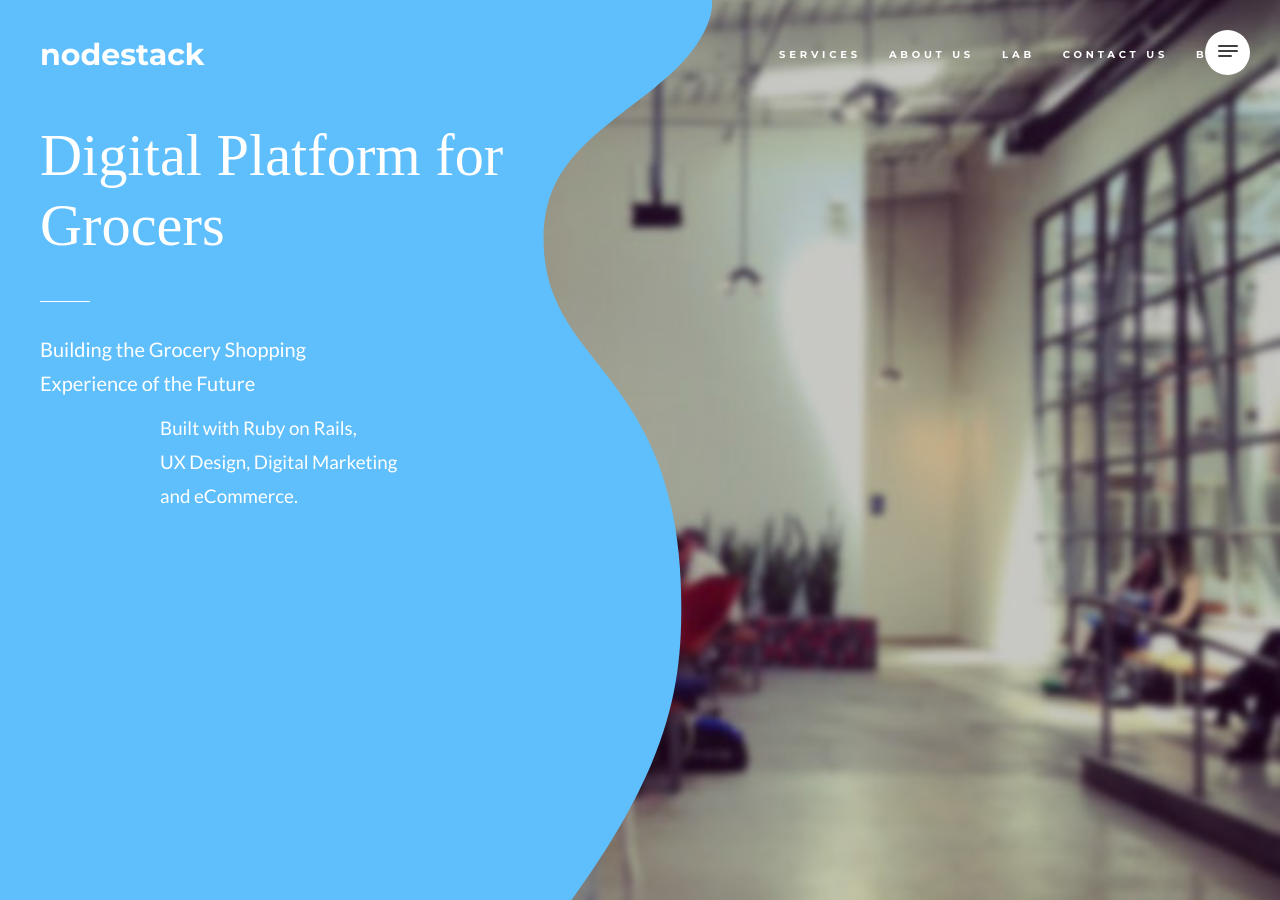
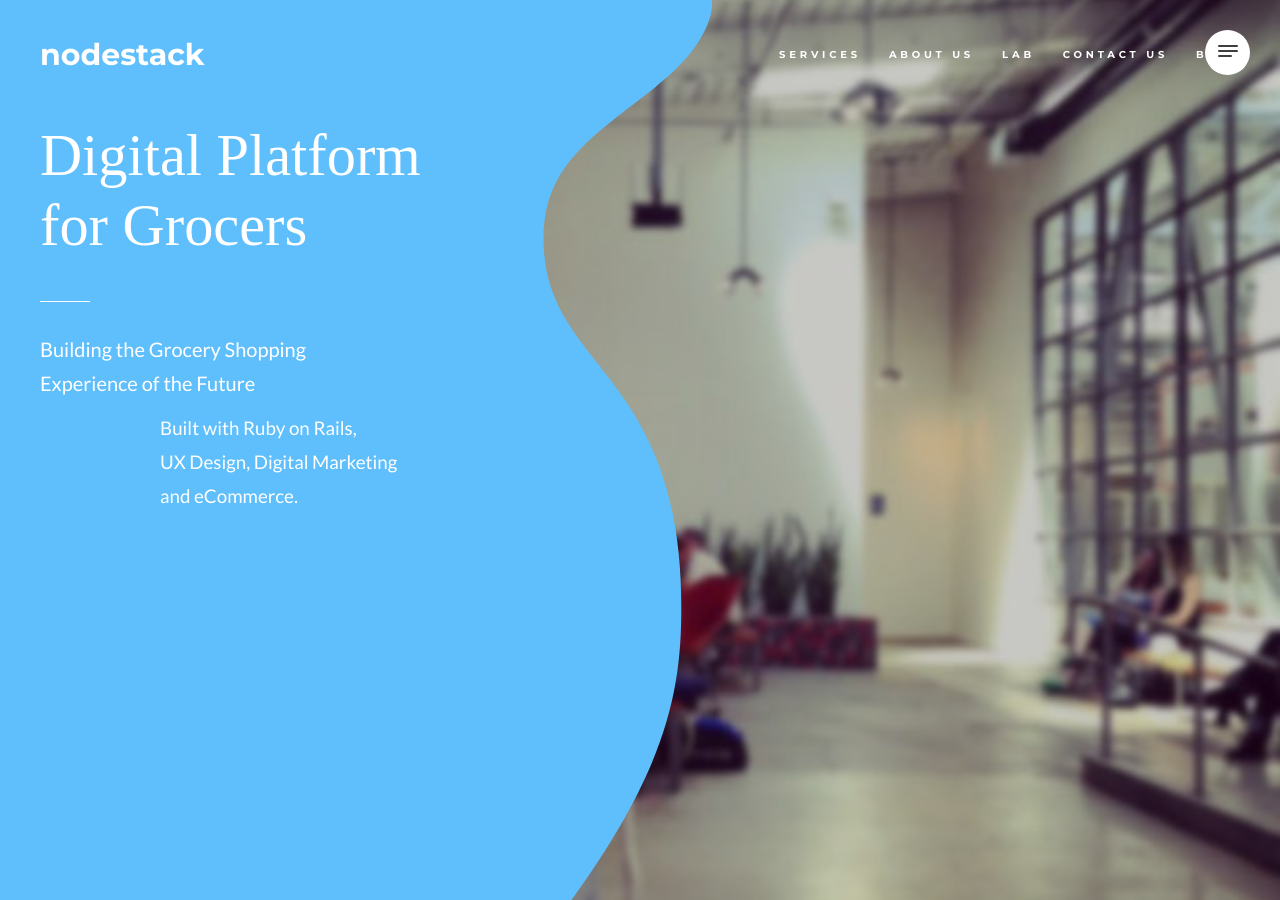
Before and after one commit to nodestack/nodestack.github.io, a Jekyll site: the page built from index.html, in a window 1280 px wide and 900 px high. Built offline with Jekyll 4.4.1, drawn with Linux system fonts in a browser that asks for light colours; nearby versions of some CDN libraries; some web fonts are replaced; part of the change alters nothing that is shown.

```diff
--- a/_includes/header.html
+++ b/_includes/header.html
@@ -5,7 +5,7 @@
             <div class="row">
                 <div class="col-lg-12">
                     <div class="intro-text">
-                        <h1>Digital Platform for <br>Grocers</h1>
+                        <h1>Digital Platform<br> for Grocers</h1>
                         <p>Building the Grocery Shopping</br>
                             Experience of the Future</h>
 
```
